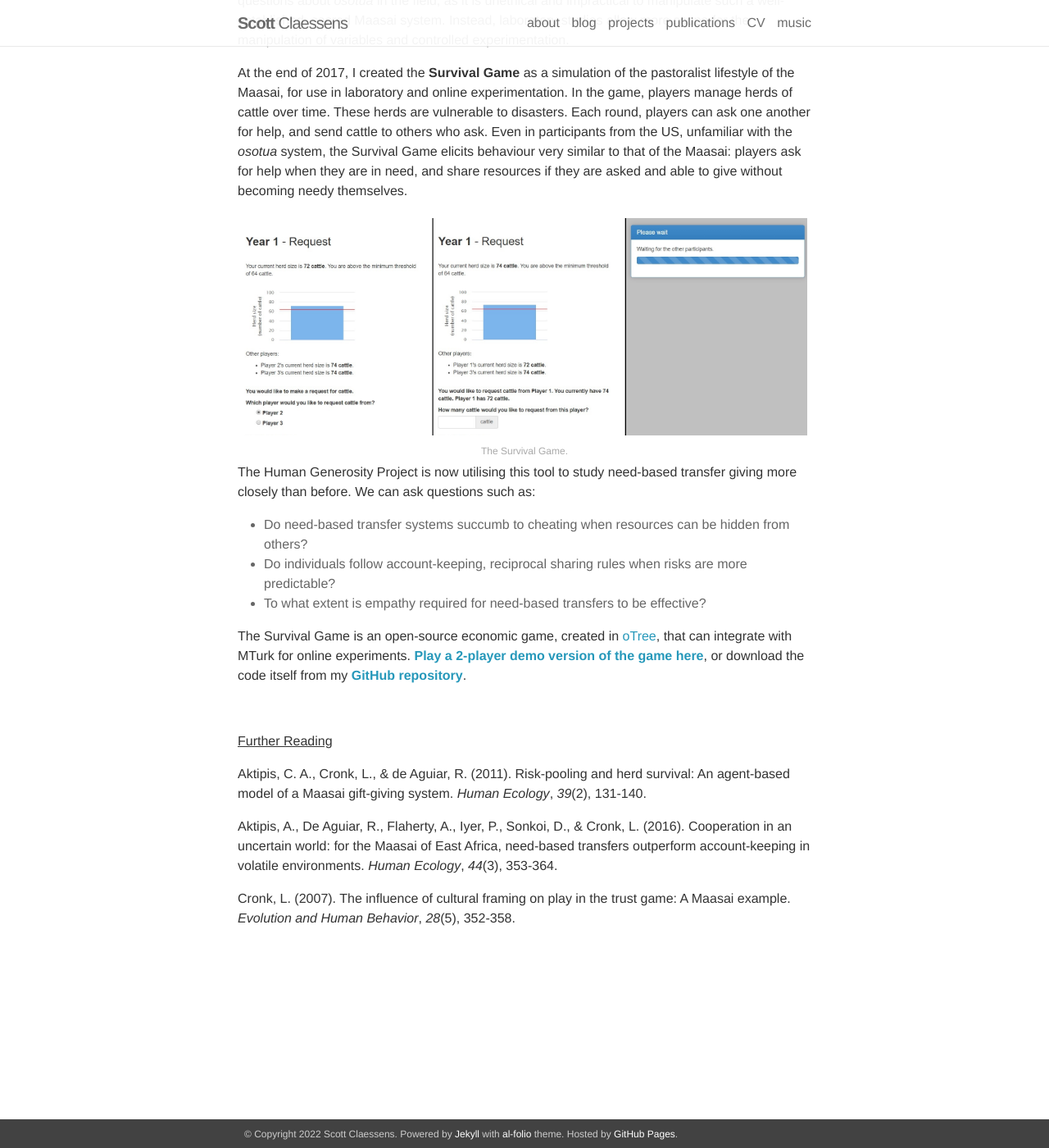
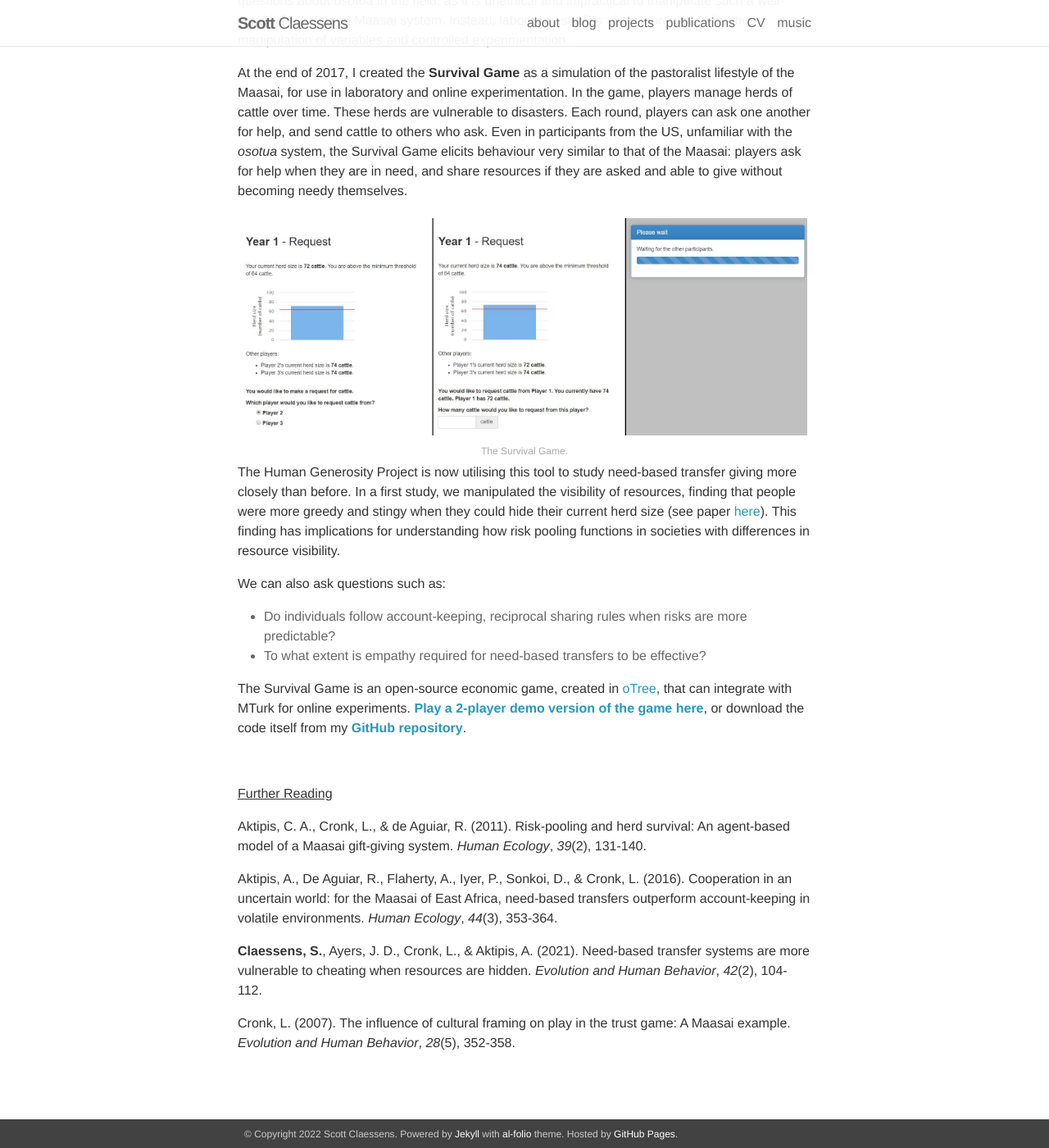
Before and after one commit to ScottClaessens/ScottClaessens.github.io, a Jekyll site: the page built from _projects/1_survivalgame.markdown, in a window 1280 px wide and 1400 px high, scrolled down 712 px. Shown: the whole window at 82% size. Built offline with Jekyll 4.4.1, drawn with Linux system fonts in a browser that asks for light colours; nearby versions of some CDN libraries.

Commit message:
update projects 1 and 2

```diff
--- a/_projects/1_survivalgame.markdown
+++ b/_projects/1_survivalgame.markdown
@@ -29,9 +29,10 @@ At the end of 2017, I created the **Survival Game** as a simulation of the pasto
 	The Survival Game.
 </div>
 
-The Human Generosity Project is now utilising this tool to study need-based transfer giving more closely than before. We can ask questions such as:
+The Human Generosity Project is now utilising this tool to study need-based transfer giving more closely than before. In a first study, we manipulated the visibility of resources, finding that people were more greedy and stingy when they could hide their current herd size (see paper [here](https://www.sciencedirect.com/science/article/abs/pii/S1090513820300982){:target="_blank"}). This finding has implications for understanding how risk pooling functions in societies with differences in resource visibility.
 
-+ Do need-based transfer systems succumb to cheating when resources can be hidden from others?
+We can also ask questions such as:
+
 + Do individuals follow account-keeping, reciprocal sharing rules when risks are more predictable?
 + To what extent is empathy required for need-based transfers to be effective?
 
@@ -45,4 +46,6 @@ Aktipis, C. A., Cronk, L., & de Aguiar, R. (2011). Risk-pooling and herd surviva
 
 Aktipis, A., De Aguiar, R., Flaherty, A., Iyer, P., Sonkoi, D., & Cronk, L. (2016). Cooperation in an uncertain world: for the Maasai of East Africa, need-based transfers outperform account-keeping in volatile environments. *Human Ecology*, *44*(3), 353-364.
 
+**Claessens, S.**, Ayers, J. D., Cronk, L., & Aktipis, A. (2021). Need-based transfer systems are more vulnerable to cheating when resources are hidden. *Evolution and Human Behavior*, *42*(2), 104-112.
+
 Cronk, L. (2007). The influence of cultural framing on play in the trust game: A Maasai example. *Evolution and Human Behavior*, *28*(5), 352-358.
```
Also changed, not shown: _pages/3_projects.md (+1 -1 lines), _projects/2_politics.markdown (+12 -2 lines).
